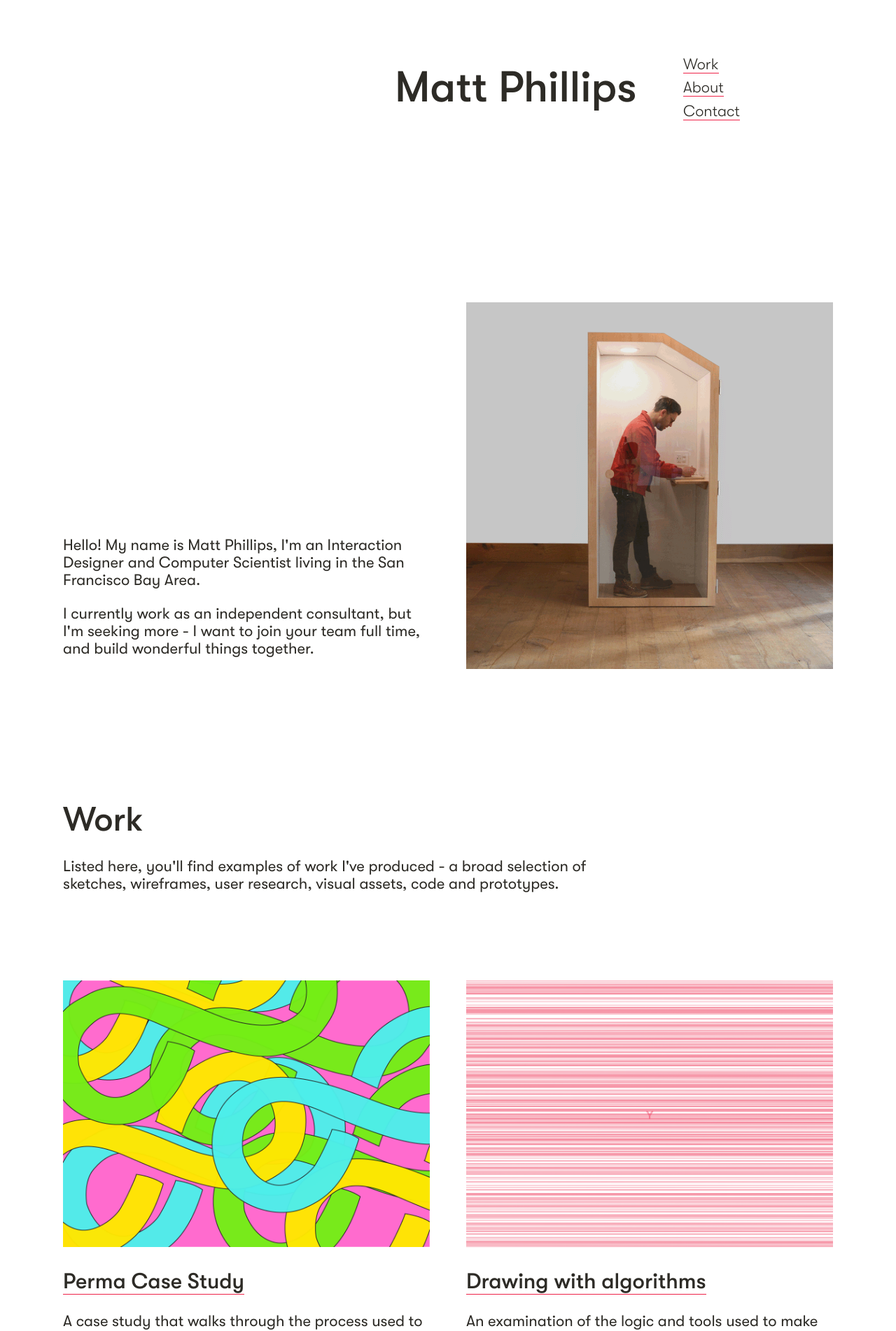
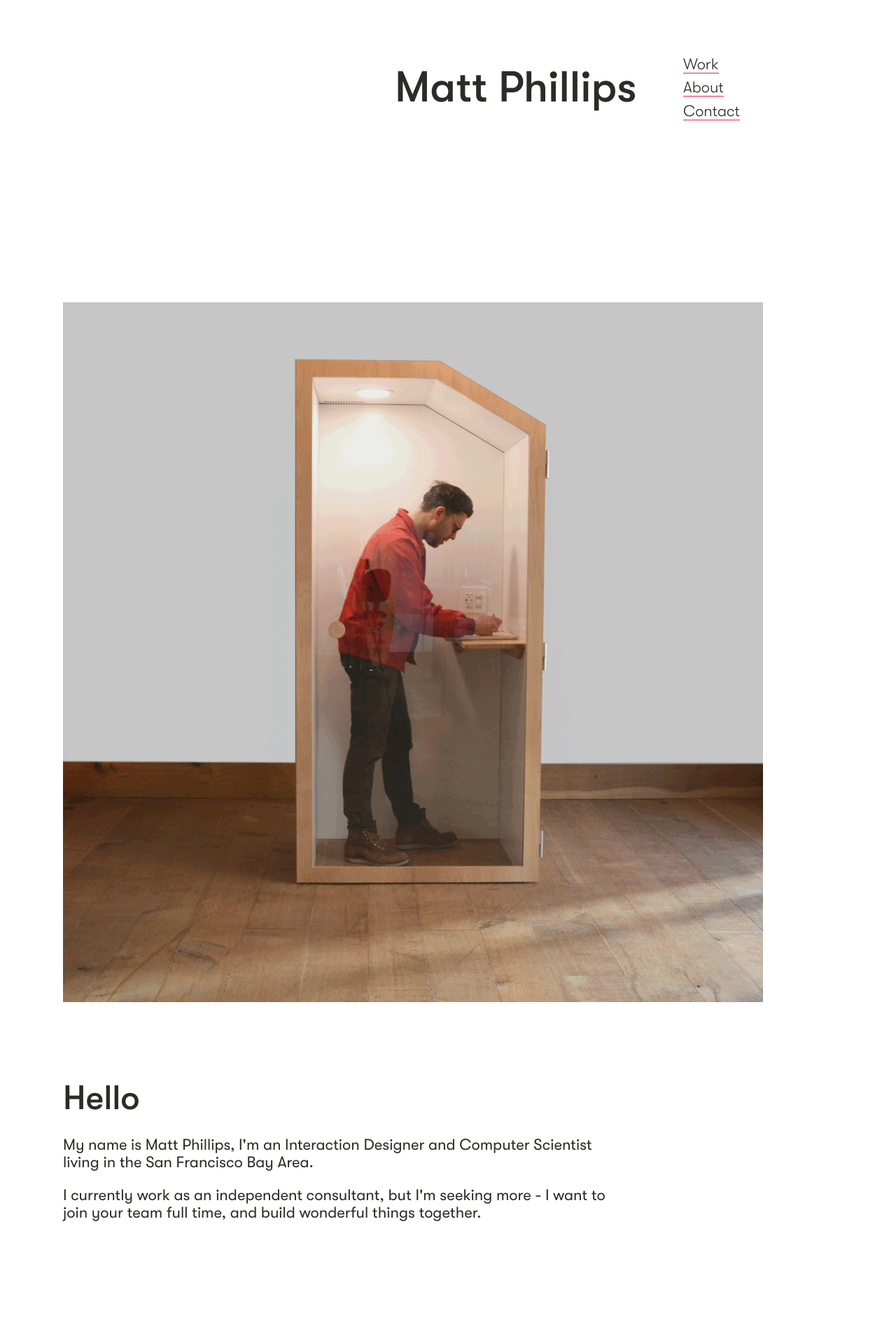
Before and after one commit to phillipsm/mattphillips-us, a Jekyll site: the page built from index.html, in a window 1280 px wide. Shown: the top 1902 px of the page at 70% size. Built offline with Jekyll 4.4.1, drawn with Linux system fonts in a browser that asks for light colours.

Commit message:
styling of the landing page after some initial feedback

```diff
--- a/_sass/port-landing.scss
+++ b/_sass/port-landing.scss
@@ -9,7 +9,8 @@
       margin: 0 auto;
       grid-template-columns: repeat(4, 1fr);
       grid-template-areas:
-      "intro-text intro-text about-img about-img"
+      "about-img about-img about-img about-img"
+      "intro-text intro-text intro-text ."
       "work-text work-text work-text ."
       "perma-tile perma-tile algo-tile algo-tile"
       "openbooth-tile openbooth-tile illustration-tile illustration-tile"
--- a/index.html
+++ b/index.html
@@ -19,7 +19,8 @@
         </div>
 
         <div class="intro-text">
-            <p>Hello! My name is Matt Phillips, I'm an Interaction Designer and Computer Scientist living in the San Francisco Bay Area.</p>
+          <p class="title section-title">Hello</p>
+            <p>My name is Matt Phillips, I'm an Interaction Designer and Computer Scientist living in the San Francisco Bay Area.</p>
             <p>I currently work as an independent consultant, but I'm seeking more - I want to join your team full time, and build wonderful things together.</p>
         </div>
 
```
